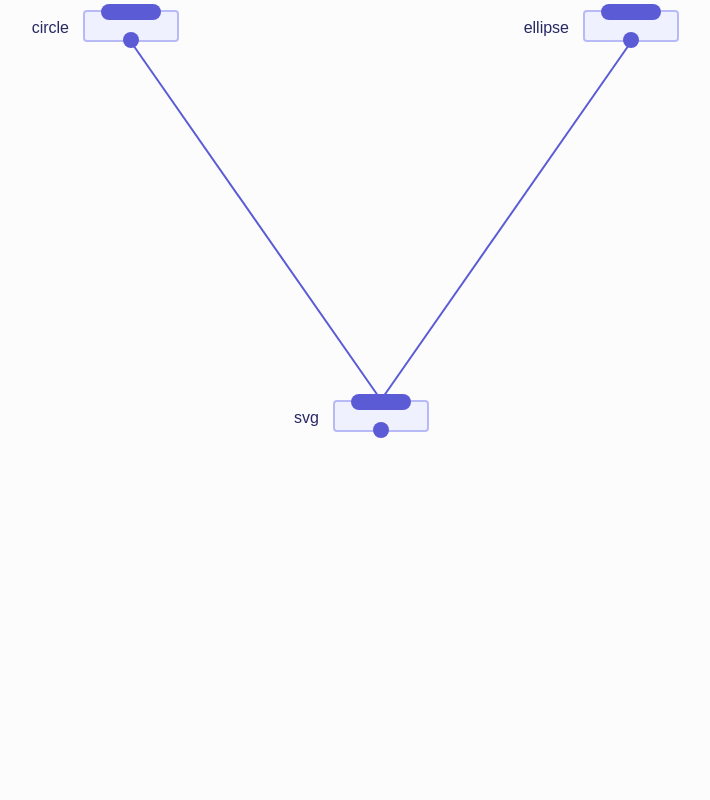
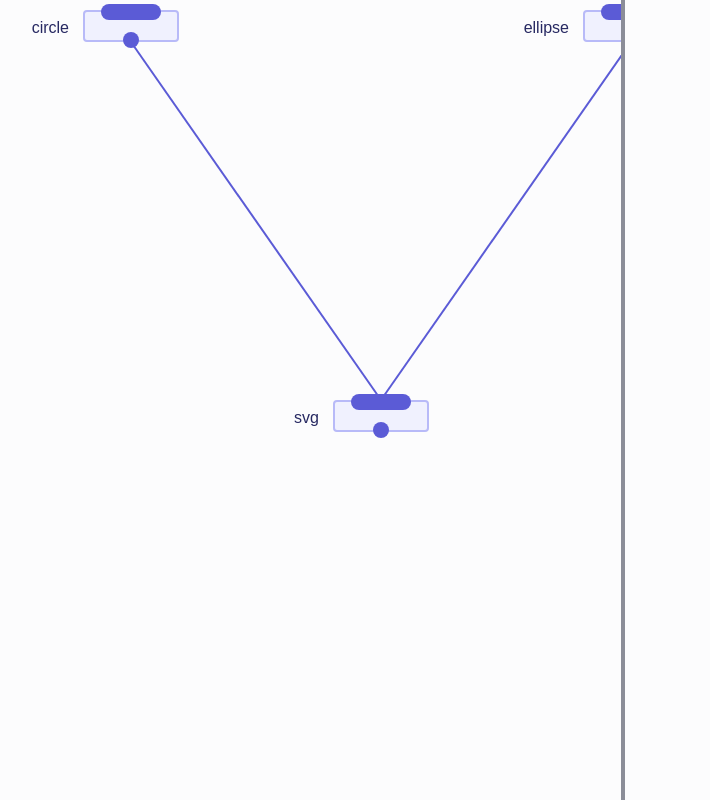
Before and after one commit to tim-harding/svg-editor, a Vue app: page / in a window 1280 px wide. Shown: the whole page, without its empty margins (17-727 px from the left). Built offline with nearby package versions, Linux system fonts and the light colour scheme; the HTML template or start-up script is replaced by a standard one.

Commit message:
Add reka splitter

```diff
--- a/package.json
+++ b/package.json
@@ -19,7 +19,7 @@
     "@radix-ui/colors": "^3.0.0",
     "@vueuse/core": "^12.6.1",
     "pinia": "^2.3.1",
-    "reka-ui": "^1.0.0-alpha.10",
+    "reka-ui": "^2.0.0",
     "vue": "^3.5.13",
     "vue-router": "^4.5.0"
   },
--- a/src/App.vue
+++ b/src/App.vue
@@ -2,14 +2,24 @@
 import { useSvgDocStore } from './stores/svg-doc-store'
 import Element from './components/Element.vue'
 import NodeEditor from './components/NodeEditor.vue'
+import { SplitterGroup, SplitterPanel, SplitterResizeHandle } from 'reka-ui'
 
 const store = useSvgDocStore()
 </script>
 
 <template>
   <div :class="s.app">
-    <NodeEditor :class="s.nodeEditor" />
-    <Element v-if="store.viewed" :tree="store.viewed" :class="s.element" />
+    <SplitterGroup direction="horizontal">
+      <SplitterPanel>
+        <NodeEditor :class="s.nodeEditor" />
+      </SplitterPanel>
+
+      <SplitterResizeHandle :class="s.resizeHandle" />
+
+      <SplitterPanel>
+        <Element v-if="store.viewed" :tree="store.viewed" :class="s.element" />
+      </SplitterPanel>
+    </SplitterGroup>
   </div>
 </template>
 
@@ -23,6 +33,12 @@
 
 .element,
 .nodeEditor {
-  grid-area: full;
+  block-size: 100%;
+  inline-size: 100%;
+}
+
+.resizeHandle {
+  inline-size: 0.25rem;
+  background-color: var(--neutral-solid);
 }
 </style>
```
Also changed, not shown: 1 other file (tests, documents, lock files or other folders).
